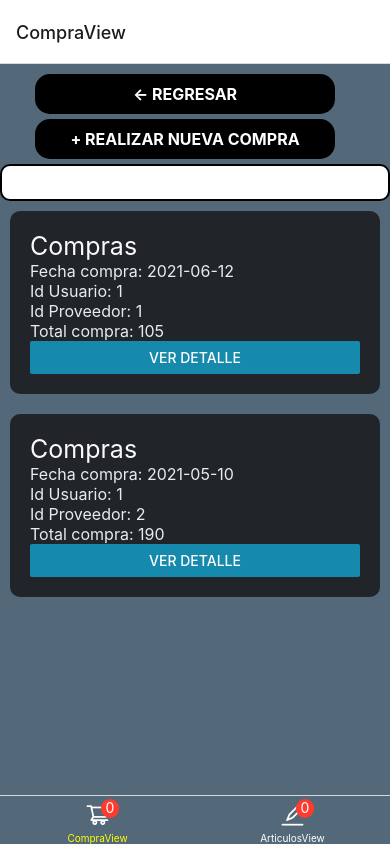
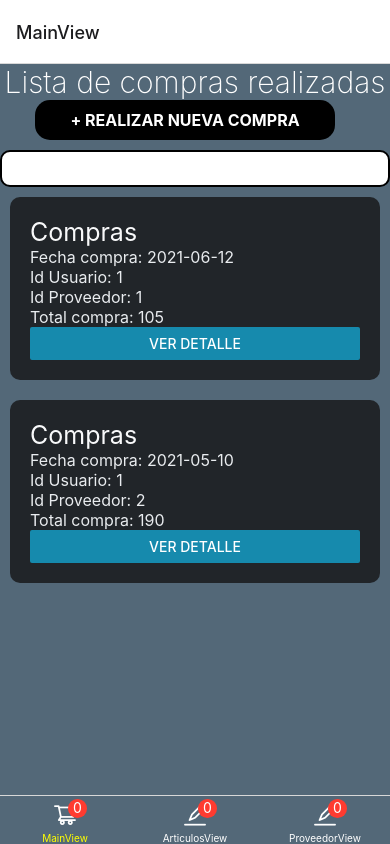
Before and after one commit to FranciscoRodriguez44/Repositorio-Nuevo, a React Native app: screen /BottomTab in a window 390 px wide. Built offline with nearby package versions, Linux system fonts and the light colour scheme.

Commit message:
Cambios de diseno y reparacion de tabs

```diff
--- a/App.js
+++ b/App.js
@@ -16,6 +16,7 @@ import { FrmDetalleCompra } from "./components/view/FrmDetalleCompra";
 import { DetalleCompraView } from "./components/view/DetalleCompraView";
 import { FrmArticulo } from "./components/view/FrmArticulo";
 import {FrmProveedor} from "./components/view/FrmProveedor";
+import MainView from "./components/view/MainView";
 
 
 export default function App() {
@@ -24,8 +25,8 @@ export default function App() {
 		<NavigationContainer>
 			<Stack.Navigator screenOptions={{ headerShown: false }} >
 				<Stack.Screen name="LoginView" component={LoginView} />
-				<Stack.Screen name="Home" component={Home} />
 				<Stack.Screen name="BottomTab" component={BottomTab} />
+				{/* <Stack.Screen name="BottomTab" component={BottomTab} />
 				<Stack.Screen name="ArticulosView" component={ArticulosView} />
 				<Stack.Screen name="FrmCompra" component={FrmCompra} />
 				<Stack.Screen name="FrmDetalleCompra" component={FrmDetalleCompra} />
@@ -33,7 +34,7 @@ export default function App() {
 				<Stack.Screen name="ProveedorView" component={ProveedorView} />
 				<Stack.Screen name="CompraView" component={CompraView}/>
 				<Stack.Screen name="DetalleCompraView" component={DetalleCompraView}/>
-				<Stack.Screen name="FrmProveedor" component={FrmProveedor}/>
+				<Stack.Screen name="FrmProveedor" component={FrmProveedor}/> */}
 
 
 			</Stack.Navigator>
--- a/button/button.js
+++ b/button/button.js
@@ -18,11 +18,8 @@ const styles =StyleSheet.create({
         paddingVertical: 10,
         borderRadius: 15,
         backgroundColor: "black",
-        top:10,
         left:35,
         width:300,
-        marginBottom: 5
-
     },
     buttonText: {
         color: "white",
--- a/components/view/ArticulosView.js
+++ b/components/view/ArticulosView.js
@@ -34,23 +34,14 @@ class ArticulosView extends React.Component {
 	}
 
 	render() {
-		/**
-		 * parte del mapeo CardCursoComp
-		 * this.state.Dataset.map(curso => <CardCursosComp data ={curso} cargar ={this.CargarMatriculados}/>)
-		 */
+
 		return (
 			// <View style={{ flex: 5 }}>
 			<ScrollView style={styles.Container}>
-				<Text style={{ color: "white", alignSelf: 'center', fontSize: 30, fontWeight: 150 }}>Articulos View</Text>
-				{/* <Button title="<- Regresar" onPress={()=>{
-				this.props.navigation.navigate("Home");
-				}}/> */}
-				<Flatbutton text='<- Regresar' onPress={() =>
-					this.props.navigation.navigate("Home")} />
-
+				<Text style={{ color: "white", alignSelf: 'center', fontSize: 30, fontWeight: 150 }}>Lista de articulos</Text>
 				<Flatbutton text='Nuevo Articulo' onPress={() =>
-					this.props.navigation.navigate("FrmArticulo",{
-						CargarArticulos:this. CargarArticulos
+					this.props.navigation.navigate("FrmArticulo", {
+						CargarArticulos: this.CargarArticulos
 					})} />
 
 
--- a/components/view/BottomTab.js
+++ b/components/view/BottomTab.js
@@ -6,6 +6,8 @@ import { CompraView } from "./CompraView";
 
 import AntDesign from "react-native-vector-icons/AntDesign";
 import { DetalleCompraView } from "./DetalleCompraView";
+import { ProveedorView } from "./ProveedorView";
+import MainView from "./MainView";
 
 const Tab = createBottomTabNavigator();
 
@@ -20,7 +22,8 @@ const Tab = createBottomTabNavigator();
           tabBarActiveTintColor:"yellow",
 
         }}>
-        <Tab.Screen name="CompraView" component={CompraView} options={{
+        <Tab.Screen name="MainView" component={MainView}
+        options={{
            tabBarBadge:0,
           tabBarIcon:()=>{
             return <AntDesign name="shoppingcart" size={25} color="white"/>
@@ -35,6 +38,14 @@ const Tab = createBottomTabNavigator();
           }}
 
         }/>
+           <Tab.Screen name="ProveedorView" component={ProveedorView}
+          options={{
+            tabBarBadge:0,
+          tabBarIcon:()=>{
+            return <AntDesign name="edit" size={25} color="white"/>
+          }}
+
+        }/>
 
     </Tab.Navigator>
     );
--- a/components/view/CompraView.js
+++ b/components/view/CompraView.js
@@ -1,6 +1,6 @@
 import { TabActions } from "@react-navigation/native";
 import React from "react";
-import { StyleSheet, Text, View, ActivityIndicator, TextInput, ScrollView, Button,Image } from "react-native";
+import { StyleSheet, Text, View, ActivityIndicator, TextInput, ScrollView, Button, Image } from "react-native";
 import Flatbutton from "../../button/button";
 import Flatbutton2 from "../../button/button2";
 //Model
@@ -45,25 +45,18 @@ class CompraView extends React.Component {
 
 
 	render() {
-		/**
-		 * parte del mapeo CardCursoComp
-		 * this.state.Dataset.map(curso => <CardCursosComp data ={curso} cargar ={this.CargarMatriculados}/>)
-		 */
+
 		return (
-			// <View style={{ flex: 5 }}>
 
 			<ScrollView style={styles.Container}>
-			{/* <Image
-			style={{  width:480,height:700,position:"absolute"}}
-			source={require('../../components/img/libreriaMA2.jpg')}
-			/> */}
-				{/* <Text style={styles.Title}>Compras View</Text> */}
-				<Flatbutton  text='<- Regresar' onPress={() =>
-                this.props.navigation.navigate("Home")}/>
-                 <Flatbutton text="+ Realizar Nueva Compra" onPress={()=>{
-				this.props.navigation.navigate("FrmCompra",{
-				CargarCompra:this.CargarCompra});
-				}}/>
+				<Text style={{ color: "white", alignSelf: 'center', fontSize: 30, fontWeight: 150 }}>Lista de compras realizadas</Text>
+				{/* <Flatbutton  text='<- Regresar' onPress={() =>
+                this.props.navigation.navigate("Home")}/> */}
+				<Flatbutton text="+ Realizar Nueva Compra" onPress={() => {
+					this.props.navigation.navigate("FrmCompra", {
+						CargarCompra: this.CargarCompra
+					});
+				}} />
 				<TextInput
 					style={styles.InputStyle}
 					placeholder="Buscar"
@@ -95,10 +88,10 @@ const styles = StyleSheet.create({
 	},
 	Container: {
 		backgroundColor: "#536878",
-    },InputStyle: {
+	}, InputStyle: {
 		color: "white",
-        backgroundColor:"white",
-		padding:8,
+		backgroundColor: "white",
+		padding: 8,
 		borderWidth: 2,
 		borderRadius: 10,
 		marginTop: 10
--- a/components/view/DetalleCompraView.js
+++ b/components/view/DetalleCompraView.js
@@ -23,7 +23,7 @@ class DetalleCompraView extends React.Component {
 			<ScrollView style={styles.Container}>
 				<Text style={styles.Title}> Bloques Vista </Text>
 				<Flatbutton style = {styles.Button}  text='<- Regresar' onPress={() =>
-                this.props.navigation.navigate("BottomTab")}/>
+                this.props.navigation.navigate("CompraView")}/>
 				{
 					this.state.Dataset.map(detalle => {
 						return (
--- a/components/view/FrmArticulo.js
+++ b/components/view/FrmArticulo.js
@@ -49,7 +49,7 @@ class FrmArticulo extends React.Component {
 
             <Flatbutton2 text='Guardar Articulo'onPress={async() =>{
                 await this.GuardarArticulo();
-            this.props.navigation.navigate("ArticulosView");
+            this.props.navigation.navigate("CompraView");
             }
             }
                 />
--- a/components/view/Home.js
+++ b/components/view/Home.js
@@ -1,75 +1,75 @@
-import Card from 'antd/lib/card/Card';
-import { StyleSheet, Text, View, Button,Image } from 'react-native';
+// import Card from 'antd/lib/card/Card';
+// import { StyleSheet, Text, View, Button, Image } from 'react-native';
 
-import Flatbutton, { } from "../../button/button";
+// import Flatbutton, { } from "../../button/button";
 
-import Flatbutton2, { } from "../../button/button2";
+// import Flatbutton2, { } from "../../button/button2";
 
-import Flatbutton3, { } from "../../button/button3";
+// import Flatbutton3, { } from "../../button/button3";
 
-import Flatbutton4, { } from "../../button/buttonvercompra";
+// import Flatbutton4, { } from "../../button/buttonvercompra";
 
 
 
 
 
-const Home = (props) => {
-  return (<View style={styles.container}>
-<Image
-			style={{width:480,height:700,position:"absolute"}}
-			source={require('../../components/img/libreriaMA.jpg')}
+// const Home = (props) => {
+//   return (<View style={styles.container}>
+//     <Image
+//       style={{ width: 480, height: 700, position: "absolute" }}
+//       source={require('../../components/img/libreriaMA.jpg')}
 
 
-			/>
-    <View>
-    <Text style={{ color: "black", alignSelf: 'center', fontSize: 25, fontWeight:'bold' }}>LIBRERIA MARIA AUXILIADORA </Text>
-    <Text style={styles.title}>MENU </Text>
+//     />
+//     <View>
+//       <Text style={{ color: "black", alignSelf: 'center', fontSize: 25, fontWeight: 'bold' }}>LIBRERIA MARIA AUXILIADORA </Text>
+//       <Text style={styles.title}>MENU </Text>
 
 
 
-    {/* <Button
-      title="ver Articulos" color={"red"}  onPress={() =>
-        props.navigation.navigate('ArticulosView')
-      }
-    />  */}
-    <Flatbutton text='Ver Articulos' onPress={() =>
-      props.navigation.navigate("ArticulosView")} />
+//       {/* <Button
+//       title="ver Articulos" color={"red"}  onPress={() =>
+//         props.navigation.navigate('ArticulosView')
+//       }
+//     />  */}
+//       <Flatbutton text='Ver Articulos' onPress={() =>
+//         props.navigation.navigate("ArticulosView")} />
 
-    {/* <Button
-      title="ver Compras" onPress={() =>
-        props.navigation.navigate('MercanciaView')
-      }
-    /> */}
-    <Flatbutton4 text='Ver Compras' onPress={() =>
-      props.navigation.navigate("BottomTab")} />
+//       {/* <Button
+//       title="ver Compras" onPress={() =>
+//         props.navigation.navigate('MercanciaView')
+//       }
+//     /> */}
+//       <Flatbutton4 text='Ver Compras' onPress={() =>
+//         props.navigation.navigate("BottomTab")} />
 
 
-    {/* <Button
-      title="ver proveedor" onPress={() =>
-        props.navigation.navigate('ProveedorView')
-      }
-    /> */}
-    <Flatbutton3 text='Ver Proveedores ' onPress={() => {
-      props.navigation.navigate('ProveedorView')
-    }} />
-    </View>
+//       {/* <Button
+//       title="ver proveedor" onPress={() =>
+//         props.navigation.navigate('ProveedorView')
+//       }
+//     /> */}
+//       <Flatbutton3 text='Ver Proveedores ' onPress={() => {
+//         props.navigation.navigate('ProveedorView')
+//       }} />
+//     </View>
 
 
-  </View>)
-}
-export { Home }
+//   </View>)
+// }
+// export { Home }
 
-const styles = StyleSheet.create({
-  container: {
-    flex: 1,
-    backgroundColor: "#536878",
-  }, title: {
-    color: "black",
-    fontWeight:'bold',
-    fontSize: 19,
-    padding: 20
-  }, Buttons: {
-    flexDirection: 'column',
-    justifyContent: 'space-between',
-  }
-});
+// const styles = StyleSheet.create({
+//   container: {
+//     flex: 1,
+//     backgroundColor: "#536878",
+//   }, title: {
+//     color: "black",
+//     fontWeight: 'bold',
+//     fontSize: 19,
+//     padding: 20
+//   }, Buttons: {
+//     flexDirection: 'column',
+//     justifyContent: 'space-between',
+//   }
+// });
--- a/components/view/LoginView.js
+++ b/components/view/LoginView.js
@@ -53,7 +53,7 @@ render(){
 		 if(DatosLogin.usuario === this.state.usuario&& DatosLogin.password === this.state.password)
 		 //si coinciden usuario y contra
 		 {
-			this.props.navigation.navigate('Home')
+			this.props.navigation.navigate('BottomTab')
 			// alert('Logged in');
 		 }else{
 			 //si no coinciden los datos
--- a/components/view/MainView.js
+++ b/components/view/MainView.js
@@ -1,22 +1,32 @@
-import { createNativeStackNavigator } from '@react-navigation/native-stack';
+import { createNativeStackNavigator } from "@react-navigation/native-stack";
 
-//views
-import { ArticulosView } from "./ArticulosView";
-import { BottomTab } from './BottomTab';
-import { CompraView } from './CompraView';
-import { MercanciaView } from "./MercanciaView";
-import { ProveedorView } from "./ProveedorView";
 
 const Stack = createNativeStackNavigator();
+//views
+import { CompraView } from "./CompraView";
+import { DetalleCompraView } from "./DetalleCompraView";
+import { FrmArticulo } from "./FrmArticulo";
+import { FrmCompra } from "./FrmCompra";
+import { FrmDetalleCompra } from "./FrmDetalleCompra";
+import { FrmProveedor } from "./FrmProveedor";
+import { ProveedorView } from "./ProveedorView";
+import { ArticulosView } from "./ArticulosView";
+
 
 export default function MainView() {
 	return (
+		<Stack.Navigator screenOptions={{ headerShown: false }}>
+			<Stack.Screen name="CompraView" component={CompraView} />
+			<Stack.Screen name="DetalleCompraView" component={DetalleCompraView} />
+			<Stack.Screen name="ArticulosView" component={ArticulosView} />
+			<Stack.Screen name="FrmArticulo" component={FrmArticulo} />
+			<Stack.Screen name="ProveedorView" component={ProveedorView} />
+			<Stack.Screen name="FrmProveedor" component={FrmProveedor} />
+			<Stack.Screen name="FrmCompra" component={FrmCompra} />
+			<Stack.Screen name="FrmDetalleCompra" component={FrmDetalleCompra} />
 
-	    <Stack.Navigator screenOptions={{headerShown: false}} >
-		    {/* <Stack.Screen name="ArticulosView" component={ArticulosView} />
-			<Stack.Screen name="FrmCompra" component={FrmCompra} />
-			<Stack.Screen name="ProveedorView" component={ProveedorView} />
-			<Stack.Screen name="CompraView" component={CompraView} /> */}
-	    </Stack.Navigator>
+
+
+		</Stack.Navigator>
 	);
 }
--- a/components/view/ProveedorView.js
+++ b/components/view/ProveedorView.js
@@ -38,18 +38,11 @@ class ProveedorView extends React.Component {
         return (
 
             <ScrollView style={styles.container}>
-                <Text style={{ color: "white", alignSelf: 'center', fontSize: 30, fontWeight: 150 }}>Proveedor View</Text>
-                {/* <Button title="<- Regresar" onPress={()=>{
-				this.props.navigation.navigate("Home");
-				}}/> */}
+                <Text style={{ color: "white", alignSelf: 'center', fontSize: 30, fontWeight: 150 }}>Lista de proveedores</Text>
                 <Flatbutton text='Nuevo Proveedor' onPress={() =>
-                    this.props.navigation.navigate("FrmProveedor",{
-                        CargarProveedores:this.CargarProveedores
+                    this.props.navigation.navigate("FrmProveedor", {
+                        CargarProveedores: this.CargarProveedores
                     })} />
-                <Flatbutton text='<- Regresar' onPress={() =>
-                    this.props.navigation.navigate("Home")} />
-
-
                 <TextInput
                     style={styles.InputStyle}
                     placeholder="Buscar"
@@ -61,7 +54,7 @@ class ProveedorView extends React.Component {
                         c => <CardProveedores key={c.idproveedor}
                             data={c} SeleccionProveedor={this.SeleccionProveedor}
                             selecct={this.state.selecct}
-                            />
+                        />
                     )}
 
             </ScrollView>)
```
Lines whose indentation alone changed are shown as unchanged.
